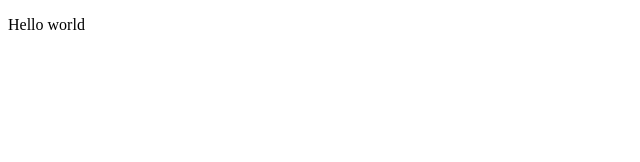
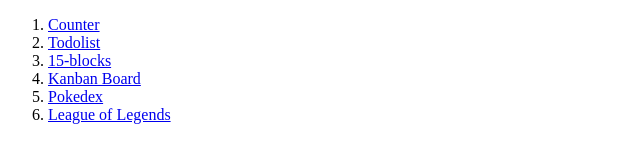
Before and after one commit to mxdi9i7/BCTC-Practice, a plain HTML site: page index.html in a window 1280 px wide. Shown: the whole page, without its empty margins (0-640 px from the left). Drawn offline with Linux system fonts and the light colour scheme.

Commit message:
added some links

```diff
--- a/index.html
+++ b/index.html
@@ -7,6 +7,25 @@
     <title>Document</title>
   </head>
   <body>
-    <p>Hello world</p>
+    <ol>
+      <li>
+        <a href="#">Counter</a>
+      </li>
+      <li>
+        <a href="https://todo.bctc.io/">Todolist</a>
+      </li>
+      <li>
+        <a href="https://15-blocks.bctc.io/">15-blocks</a>
+      </li>
+      <li>
+        <a href="https://kanban.bctc.io/">Kanban Board</a>
+      </li>
+      <li>
+        <a href="#">Pokedex</a>
+      </li>
+      <li>
+        <a href="#">League of Legends</a>
+      </li>
+    </ol>
   </body>
 </html>
```
